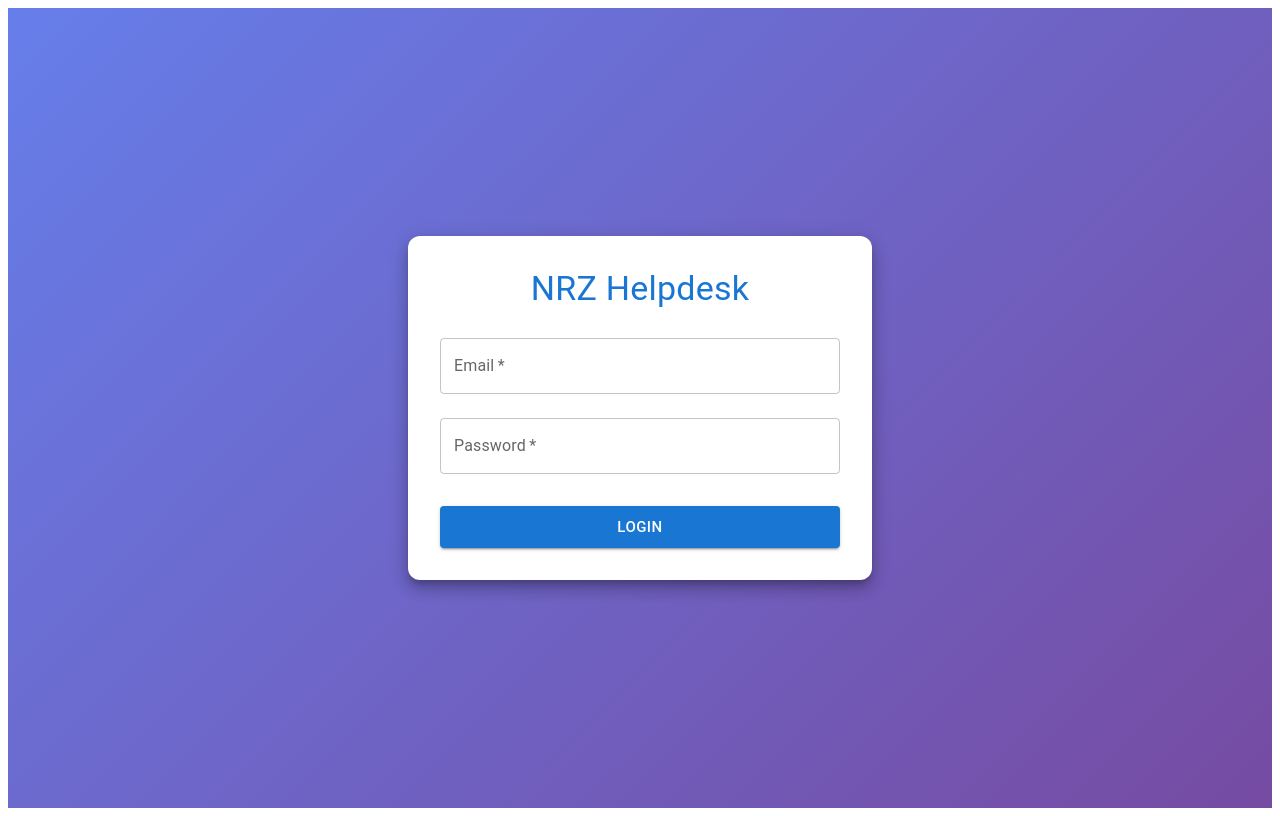
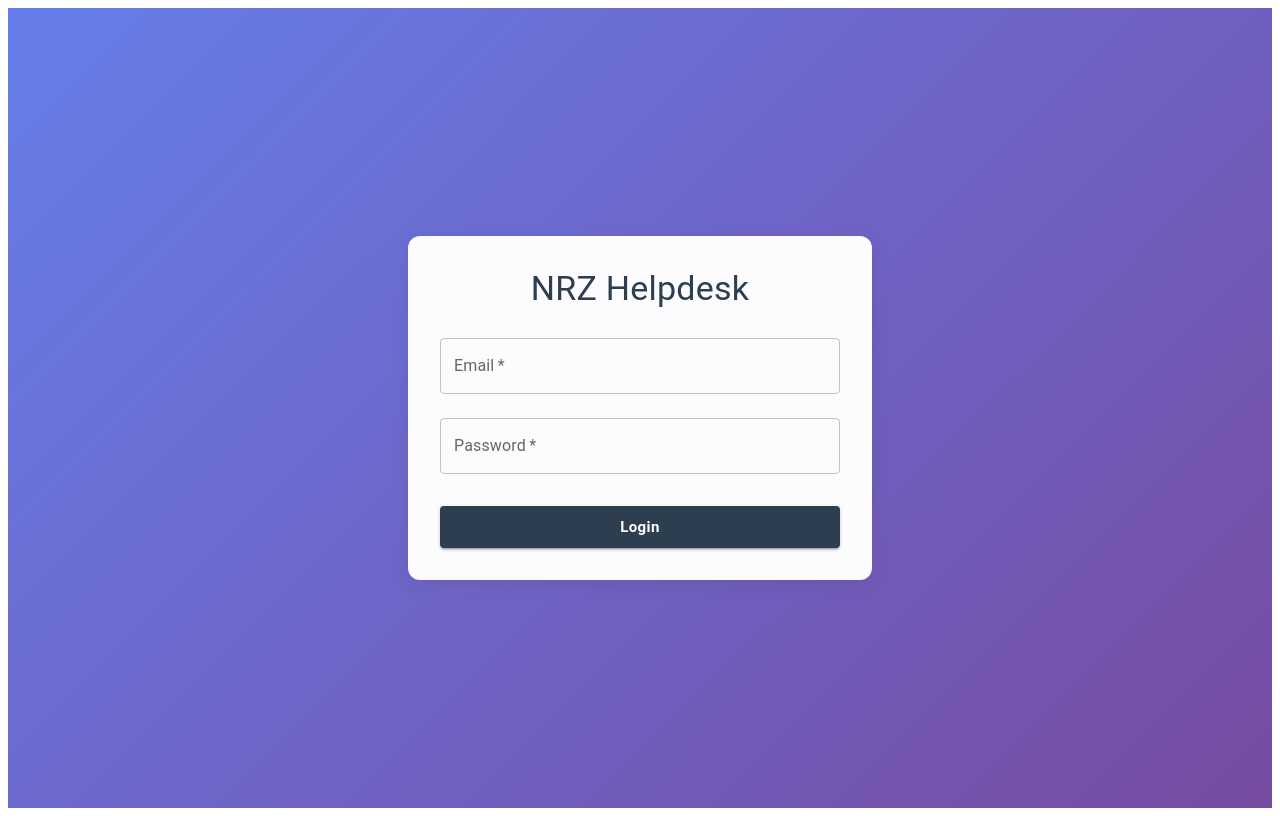
Before and after one commit to Fatso04/nrz-helpdesk-frontend, a React (Create React App) app: page /login in a window 1280 px wide. Built offline with nearby package versions, Linux system fonts and the light colour scheme.

Commit message:
Production cleanup: remove console, optimize

```diff
--- a/package.json
+++ b/package.json
@@ -22,6 +22,7 @@
     "react-scripts": "5.0.1",
     "react-toastify": "^11.0.5",
     "recharts": "^3.3.0",
+    "sharp": "^0.34.4",
     "socket.io-client": "^4.8.1",
     "web-vitals": "^2.1.4"
   },
@@ -50,6 +51,9 @@
     ]
   },
   "devDependencies": {
-    "babel-plugin-transform-remove-console": "^6.9.4"
+    "babel-plugin-transform-remove-console": "^6.9.4",
+    "eslint": "^8.57.1",
+    "eslint-config-react-app": "^7.0.1"
   }
+
 }
--- a/src/context/AuthContext.js
+++ b/src/context/AuthContext.js
@@ -2,9 +2,15 @@
 import React, { createContext, useState, useEffect } from 'react';
 import axios from 'axios';
 
+// === DYNAMIC API BASE URL ===
+const API_BASE = process.env.REACT_APP_API_URL || 'http://localhost:5000';
+const API = `${API_BASE}/api/auth`;
+
+// === SET AXIOS DEFAULTS (CLEAN & SECURE) ===
+axios.defaults.baseURL = API_BASE;
+axios.defaults.withCredentials = true; // For CORS + cookies
+
 export const AuthContext = createContext();
-
-const API = 'http://localhost:5000/api/auth';
 
 export const AuthProvider = ({ children }) => {
   const [user, setUser] = useState(null);
@@ -15,30 +21,44 @@ export const AuthProvider = ({ children }) => {
     if (saved) {
       const parsed = JSON.parse(saved);
       setUser(parsed);
+      // Re-attach token for all future requests
+      axios.defaults.headers.common['Authorization'] = `Bearer ${parsed.token}`;
     }
     setLoading(false);
   }, []);
 
   const login = async (email, password) => {
-    const res = await axios.post(`${API}/login`, { email, password });
-    const userData = res.data;
-    localStorage.setItem('user', JSON.stringify(userData));
-    setUser(userData);
-    return userData;
+    try {
+      const res = await axios.post('/api/auth/login', { email, password });
+      const userData = res.data;
+
+      localStorage.setItem('user', JSON.stringify(userData));
+      setUser(userData);
+
+      // Set token globally
+      axios.defaults.headers.common['Authorization'] = `Bearer ${userData.token}`;
+
+      return userData;
+    } catch (err) {
+      throw new Error(err.response?.data?.message || 'Login failed');
+    }
   };
 
   const register = async (name, email, password, department, role) => {
-    const res = await axios.post(
-      `${API}/register`,
-      { name, email, password, department, role },
-      { headers: { Authorization: `Bearer ${user.token}` } }
-    );
-    return res.data;
+    try {
+      const res = await axios.post('/api/auth/register', {
+        name, email, password, department, role
+      });
+      return res.data;
+    } catch (err) {
+      throw new Error(err.response?.data?.message || 'Registration failed');
+    }
   };
 
   const logout = () => {
     localStorage.removeItem('user');
     setUser(null);
+    delete axios.defaults.headers.common['Authorization'];
   };
 
   return (
--- a/src/index.js
+++ b/src/index.js
@@ -1,20 +1,20 @@
 // src/index.js
 import React from 'react';
 import ReactDOM from 'react-dom/client';
+import { ThemeProvider } from '@mui/material/styles';
 import App from './App';
 import { AuthProvider } from './context/AuthContext';
 import theme from './theme'; // ← ADD THIS
 
-// SINGLE ROOT
 const container = document.getElementById('root');
-if (!container) throw new Error('Root container missing');
-
 const root = ReactDOM.createRoot(container);
 
 root.render(
   <React.StrictMode>
-    <AuthProvider>
-      <App />
-    </AuthProvider>
+    <ThemeProvider theme={theme}>
+      <AuthProvider>
+        <App />
+      </AuthProvider>
+    </ThemeProvider>
   </React.StrictMode>
 );
--- a/src/theme.js
+++ b/src/theme.js
@@ -2,23 +2,45 @@
 import { createTheme } from '@mui/material/styles';
 
 const theme = createTheme({
-  components: {
-    MuiGrid: {
-      defaultProps: {
-        // This forces Grid v2 globally
-        // No more item/xs/sm/md warnings
-      },
-    },
-    // Optional: Silence other legacy warnings
-    MuiGrid2: {
-      defaultProps: {},
-    },
-  },
-  // Your existing theme settings
   palette: {
     mode: 'light',
     primary: {
-      main: '#1976d2',
+      main: '#2c3e50', // Deep slate blue-gray (professional, neutral)
+    },
+    background: {
+      default: '#f8f9fa',
+      paper: 'rgba(255, 255, 255, 0.95)',
+    },
+  },
+  components: {
+    MuiCssBaseline: {
+      styleOverrides: {
+        body: {
+          background: 'linear-gradient(135deg, #f8f9fa 0%, #e9ecef 50%, #dee2e6 100%)',
+          backgroundImage:
+            'radial-gradient(circle at 25% 25%, rgba(255,255,255,0.3) 1px, transparent 1px), ' +
+            'radial-gradient(circle at 75% 75%, rgba(255,255,255,0.2) 1px, transparent 1px)',
+          backgroundSize: '50px 50px, 80px 80px',
+          minHeight: '100vh',
+        },
+      },
+    },
+    MuiPaper: {
+      styleOverrides: {
+        root: {
+          background: 'rgba(255, 255, 255, 0.98)',
+          backdropFilter: 'blur(10px)',
+          boxShadow: '0 4px 20px rgba(0, 0, 0, 0.08)',
+        },
+      },
+    },
+    MuiButton: {
+      styleOverrides: {
+        root: {
+          textTransform: 'none',
+          fontWeight: 600,
+        },
+      },
     },
   },
 });
```
Also changed, not shown: .babelrc.json, 2 other files (tests, documents, lock files or other folders).
